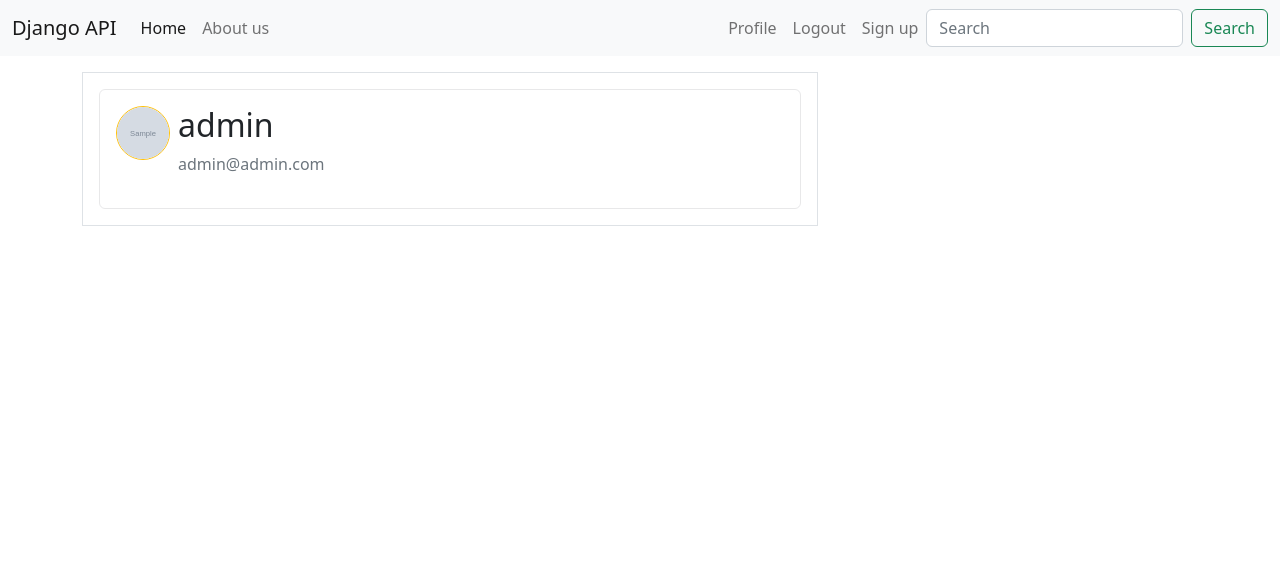
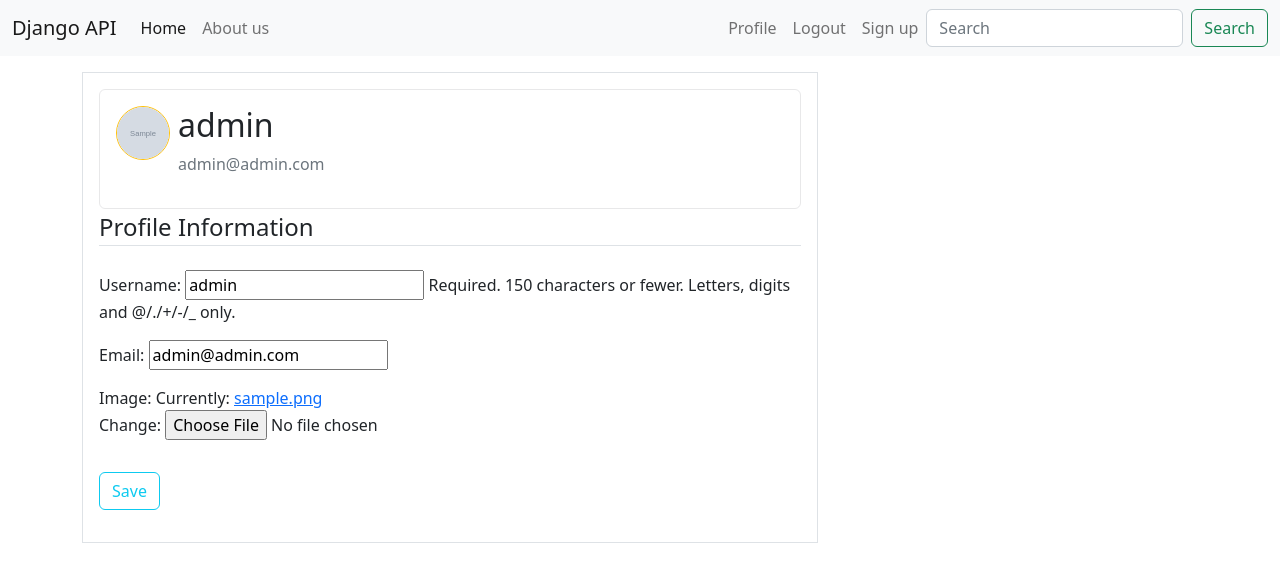
Before and after one commit to Vo-Van-Hau/build-django-api, a Django app: page /users/profile/ in a window 1280 px wide. Shown: the top 582 px of the page. Run offline with Django 3.2, Linux system fonts and the light colour scheme; a user stored in the database is signed in; tables that the repository leaves empty hold one stand-in row (values such as "Sample post"); grey boxes marked "Sample" are stand-in pictures.

Commit message:
function: update user profile

```diff
--- a/backend/users/apps.py
+++ b/backend/users/apps.py
@@ -4,3 +4,6 @@ from django.apps import AppConfig
 class UsersConfig(AppConfig):
     default_auto_field = 'django.db.models.BigAutoField'
     name = 'users'
+
+    def ready(self):
+        import users.signals
--- a/backend/users/forms.py
+++ b/backend/users/forms.py
@@ -4,6 +4,7 @@ from django.contrib.auth.forms import UserCreationForm
 from django.core.exceptions import ValidationError
 from django.forms.fields import EmailField
 from django.forms.forms import Form
+from .models import Profile
 
 class CustomUserCreationForm(UserCreationForm):
 
@@ -49,3 +50,14 @@ class CustomUserCreationForm(UserCreationForm):
             self.cleaned_data['password1']
         )
         return user
+
+class UserUpdateForm(forms.ModelForm):
+    email = forms.EmailField()
+    class Meta:
+        model = User
+        fields = ['username', 'email']
+
+class ProfileUpdateForm(forms.ModelForm):
+    class Meta:
+        model = Profile
+        fields = ['image']
--- a/backend/users/templates/profile.html
+++ b/backend/users/templates/profile.html
@@ -8,5 +8,16 @@
                 <p class="text-secondary">{{ user.email }}</p>
             </div>
         </div>
+        <form method="POST" action="" enctype="multipart/form-data">
+            {% csrf_token %}
+            <fieldset class="form-group">
+                <legend class="border-bottom mb-4">Profile Information</legend>
+                {{ u_form.as_p }}
+                {{ p_form.as_p }}
+            </fieldset>
+            <div class="form-group my-3">
+                <button class="btn btn-outline-info" type="submit">Save</button>
+            </div>
+        </form>
     </div>
 {% endblock %}
--- a/backend/users/views.py
+++ b/backend/users/views.py
@@ -2,7 +2,7 @@ from rest_framework import viewsets
 from .serializers import UsersSerializer
 from django.contrib.auth.models import User
 from django.contrib.auth.forms import UserCreationForm
-from .forms import CustomUserCreationForm
+from .forms import CustomUserCreationForm, UserUpdateForm, ProfileUpdateForm
 from django.template import loader
 from django.http import HttpResponse
 from django.shortcuts import redirect
@@ -41,7 +41,23 @@ def signup(request):
 @login_required
 def profile(request):
     template = loader.get_template('profile.html')
+    if request.method == 'POST':
+        u_form = UserUpdateForm(request.POST, instance = request.user)
+        p_form = ProfileUpdateForm(request.POST, request.FILES, instance = request.user.profile)
+        if u_form.is_valid() and p_form.is_valid():
+            u_form.save()
+            p_form.save()
+            messages.success(request, f'Your Account has been updated !!!')
+            return redirect('profile')
+        else:
+            messages.warning(request, f'Your Account has been failed to update !!!')
+            return redirect('profile')
+    else:
+        u_form = UserUpdateForm(instance = request.user)
+        p_form = ProfileUpdateForm(instance = request.user.profile)
     context = {
         'title': 'Your Profile',
+        'u_form': u_form,
+        'p_form': p_form,
     }
     return HttpResponse(template.render(context, request))
```
Also changed, not shown: backend/users/signals.py (added, +13 -0 lines), backend/media/default.jpg (added), backend/media/profile_pics/z3640865240840_f97ed2e81ad16fa0021308418295a0b2.jpg (added), backend/users/models.py (line endings or trailing spaces).
